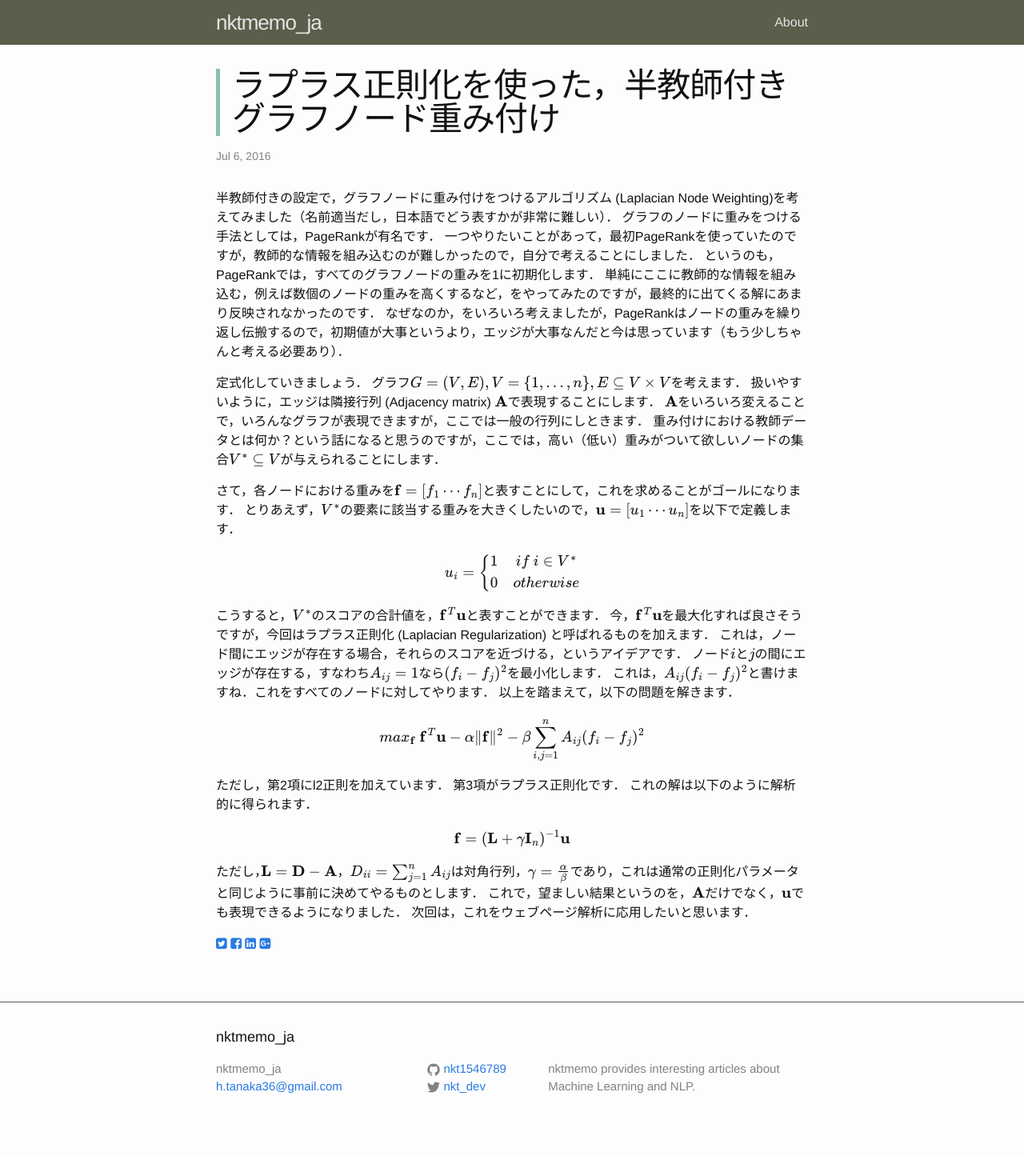
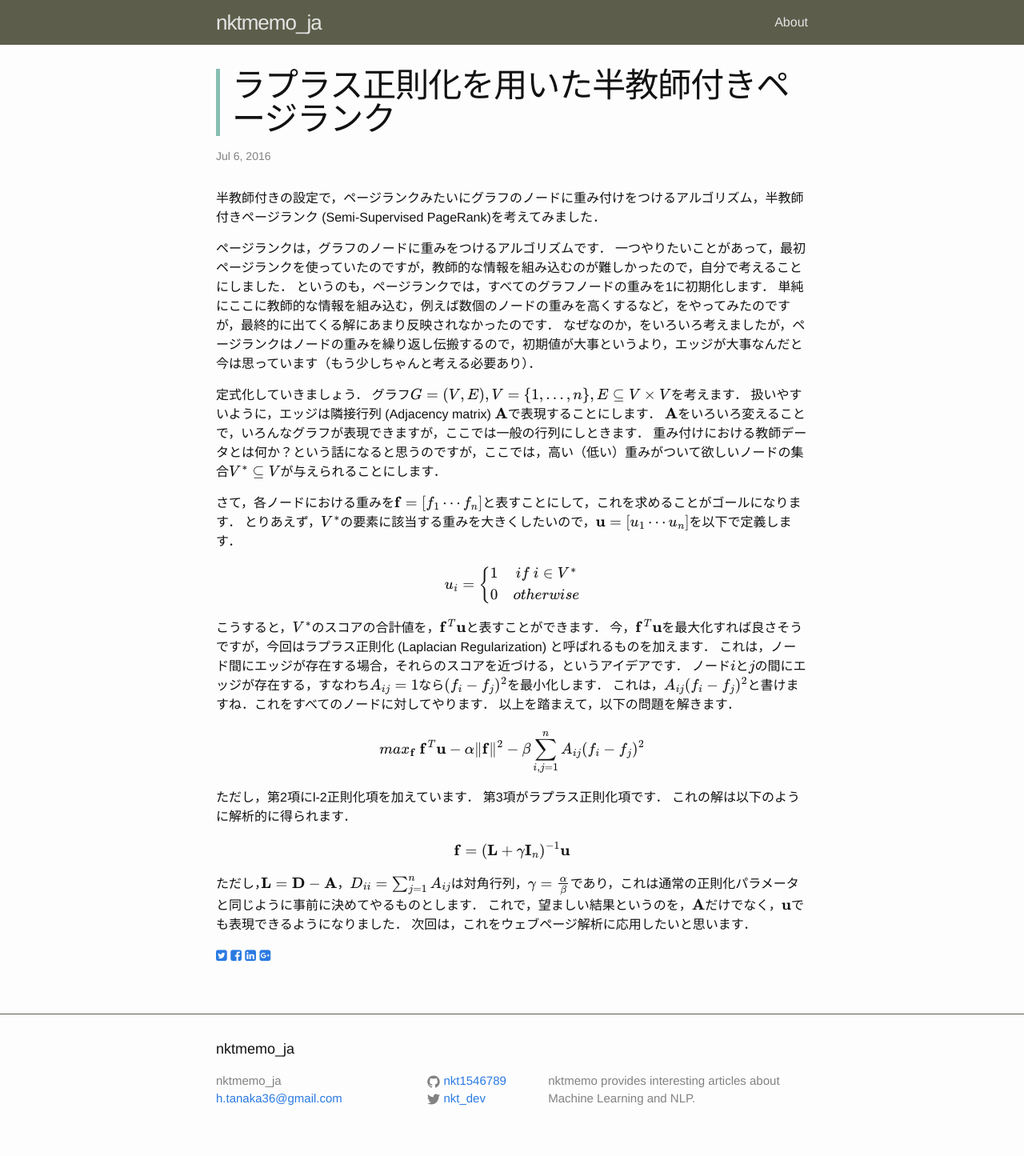
Before and after one commit to nktmemoja/nktmemoja.github.io, a Jekyll site: the page built from _posts/2016-07-07-laplaciannodeweighting.md, in a window 1280 px wide. Shown: the whole page at 80% size. Built offline with Jekyll 4.4.1, drawn with Linux system fonts in a browser that asks for light colours; nearby versions of some CDN libraries; formulas are drawn with MathJax 3; comment, search, counter and statistics services are not loaded.

Commit message:
半教師付きページランク修正

```diff
--- a/_posts/2016-07-07-laplaciannodeweighting.md
+++ b/_posts/2016-07-07-laplaciannodeweighting.md
@@ -1,16 +1,17 @@
 ---
 layout: post
-title:  "ラプラス正則化を使った，半教師付きグラフノード重み付け"
+title:  "ラプラス正則化を用いた半教師付きページランク"
 date: 2016-07-07 00:48:19 +0900
 categories: jekyll update
 ---
 
-半教師付きの設定で，グラフノードに重み付けをつけるアルゴリズム (Laplacian Node Weighting)を考えてみました（名前適当だし，日本語でどう表すかが非常に難しい）．
-グラフのノードに重みをつける手法としては，PageRankが有名です．
-一つやりたいことがあって，最初PageRankを使っていたのですが，教師的な情報を組み込むのが難しかったので，自分で考えることにしました．
-というのも，PageRankでは，すべてのグラフノードの重みを1に初期化します．
+半教師付きの設定で，ページランクみたいにグラフのノードに重み付けをつけるアルゴリズム，半教師付きページランク (Semi-Supervised PageRank)を考えてみました．
+
+ページランクは，グラフのノードに重みをつけるアルゴリズムです．
+一つやりたいことがあって，最初ページランクを使っていたのですが，教師的な情報を組み込むのが難しかったので，自分で考えることにしました．
+というのも，ページランクでは，すべてのグラフノードの重みを1に初期化します．
 単純にここに教師的な情報を組み込む，例えば数個のノードの重みを高くするなど，をやってみたのですが，最終的に出てくる解にあまり反映されなかったのです．
-なぜなのか，をいろいろ考えましたが，PageRankはノードの重みを繰り返し伝搬するので，初期値が大事というより，エッジが大事なんだと今は思っています（もう少しちゃんと考える必要あり）．
+なぜなのか，をいろいろ考えましたが，ページランクはノードの重みを繰り返し伝搬するので，初期値が大事というより，エッジが大事なんだと今は思っています（もう少しちゃんと考える必要あり）．
 
 定式化していきましょう．
 グラフ$$G=(V, E), V=\{1, \ldots, n\}, E \subseteq V \times V$$を考えます．
@@ -43,8 +44,8 @@ max_{\mathbf{f}} \ \mathbf{f}^T \mathbf{u} - \alpha \|\mathbf{f}\|^2 - \beta \su
 \end{align*}
 $$
 
-ただし，第2項にl2正則を加えています．
-第3項がラプラス正則化です．
+ただし，第2項にl-2正則化項を加えています．
+第3項がラプラス正則化項です．
 これの解は以下のように解析的に得られます．
 
 $$
```
